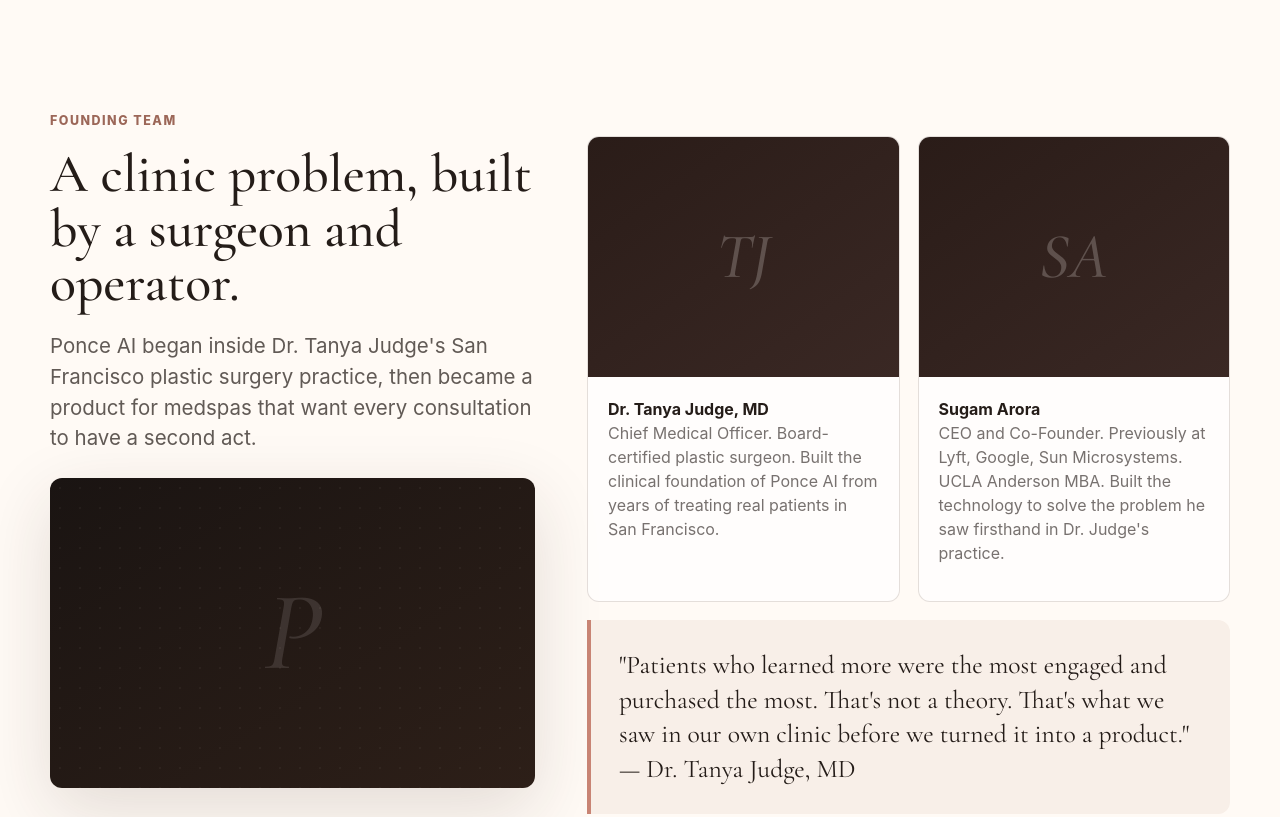
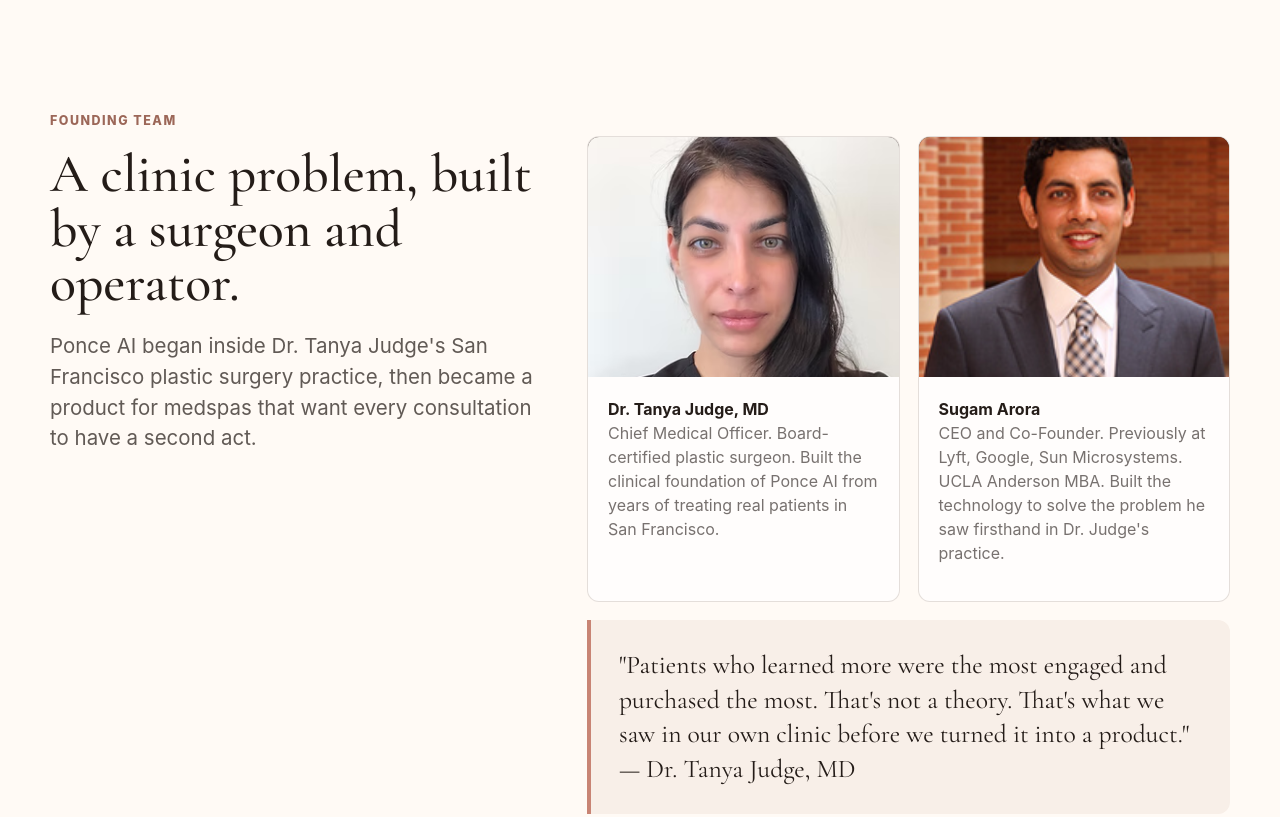
Before and after one commit to svbrause/landing-page-v0, a plain HTML site: page ponce-ai-luxury-landing.html in a window 1280 px wide. Shown: the part 5660-6477 px from the top of the page. Drawn offline with nearby package versions, Linux system fonts and the light colour scheme.

Commit message:
added claude work

```diff
--- a/ponce-ai-luxury-landing.html
+++ b/ponce-ai-luxury-landing.html
@@ -855,50 +855,16 @@
       /* ─── FOUNDERS ────────────────────────────────────── */
       .founders { background: var(--ivory); }
       .origin-grid { display: grid; grid-template-columns: 0.86fr 1.14fr; gap: 52px; align-items: start; }
-      .origin-visual {
-        margin-top: 24px;
-        min-height: 310px;
-        border-radius: var(--r);
-        overflow: hidden;
-        background: linear-gradient(148deg, #1a1412 0%, #2d1f18 100%);
-        box-shadow: var(--shadow);
-        display: flex;
-        align-items: center;
-        justify-content: center;
-        position: relative;
-      }
-      .origin-visual::before {
-        content: '';
-        position: absolute;
-        inset: 0;
-        background-image: radial-gradient(circle, rgba(255,250,245,0.04) 1px, transparent 1px);
-        background-size: 20px 20px;
-      }
-      .origin-mark {
-        position: relative;
-        z-index: 1;
-        font-family: var(--font-display);
-        font-size: 7rem;
-        font-weight: 500;
-        font-style: italic;
-        color: rgba(255,250,245,0.12);
-        line-height: 1;
-        user-select: none;
-      }
       .bio-grid { display: grid; grid-template-columns: 1fr 1fr; gap: 18px; margin-top: 24px; }
       .bio { padding: 0; border: 1px solid var(--line); border-radius: var(--r); background: rgba(255,255,255,0.66); overflow: hidden; transition: transform 260ms cubic-bezier(.22,.68,0,1.2), box-shadow 260ms ease, border-color 260ms ease; }
       .bio:hover { transform: translateY(-4px); border-color: rgba(156,103,88,0.28); box-shadow: var(--shadow); }
-      .avatar-placeholder {
+      .bio-avatar {
         width: 100%;
         height: 240px;
-        display: grid;
-        place-items: center;
-        background: linear-gradient(145deg, #2a1c18, #3a2824);
-        font-family: var(--font-display);
-        font-size: 4rem;
-        color: rgba(255,250,245,0.22);
-        font-weight: 500;
-        font-style: italic;
+        display: block;
+        object-fit: cover;
+        object-position: center;
+        background: #2a1c18;
       }
       .bio-body { padding: 20px; }
 
@@ -1535,21 +1501,18 @@
             <p class="eyebrow">Founding team</p>
             <h2>A clinic problem, built by a surgeon and operator.</h2>
             <p class="lead">Ponce AI began inside Dr. Tanya Judge's San Francisco plastic surgery practice, then became a product for medspas that want every consultation to have a second act.</p>
-            <div class="origin-visual reveal" aria-hidden="true">
-              <div class="origin-mark">P</div>
-            </div>
           </div>
           <div>
             <div class="bio-grid">
               <article class="bio reveal">
-                <div class="avatar-placeholder" aria-hidden="true">TJ</div>
+                <img class="bio-avatar" src="assets/founders/dr-tanya-judge.avif" alt="Dr. Tanya Judge, MD" loading="lazy" />
                 <div class="bio-body">
                   <strong>Dr. Tanya Judge, MD</strong>
                   <p class="subtle">Chief Medical Officer. Board-certified plastic surgeon. Built the clinical foundation of Ponce AI from years of treating real patients in San Francisco.</p>
                 </div>
               </article>
               <article class="bio reveal reveal-delay-1">
-                <div class="avatar-placeholder" aria-hidden="true">SA</div>
+                <img class="bio-avatar" src="assets/founders/sugam-slack-portrait.png" alt="Sugam Arora" loading="lazy" />
                 <div class="bio-body">
                   <strong>Sugam Arora</strong>
                   <p class="subtle">CEO and Co-Founder. Previously at Lyft, Google, Sun Microsystems. UCLA Anderson MBA. Built the technology to solve the problem he saw firsthand in Dr. Judge's practice.</p>
@@ -1714,7 +1677,7 @@
 
       /* ── Scroll reveals ────────────────────────────────── */
       const revealTargets = document.querySelectorAll(
-        ".step, .metric, .contrast, .bio, .quote, .logo-item, .offer-visual, .use-flow-item, .origin-visual, .adoption-panel, .proof-story p"
+        ".step, .metric, .contrast, .bio, .quote, .logo-item, .offer-visual, .use-flow-item, .adoption-panel, .proof-story p"
       );
       if ("IntersectionObserver" in window) {
         revealTargets.forEach(t => t.classList.add("reveal"));
```
Also changed, not shown: assets/founders/sugam-slack-portrait.png (added).
